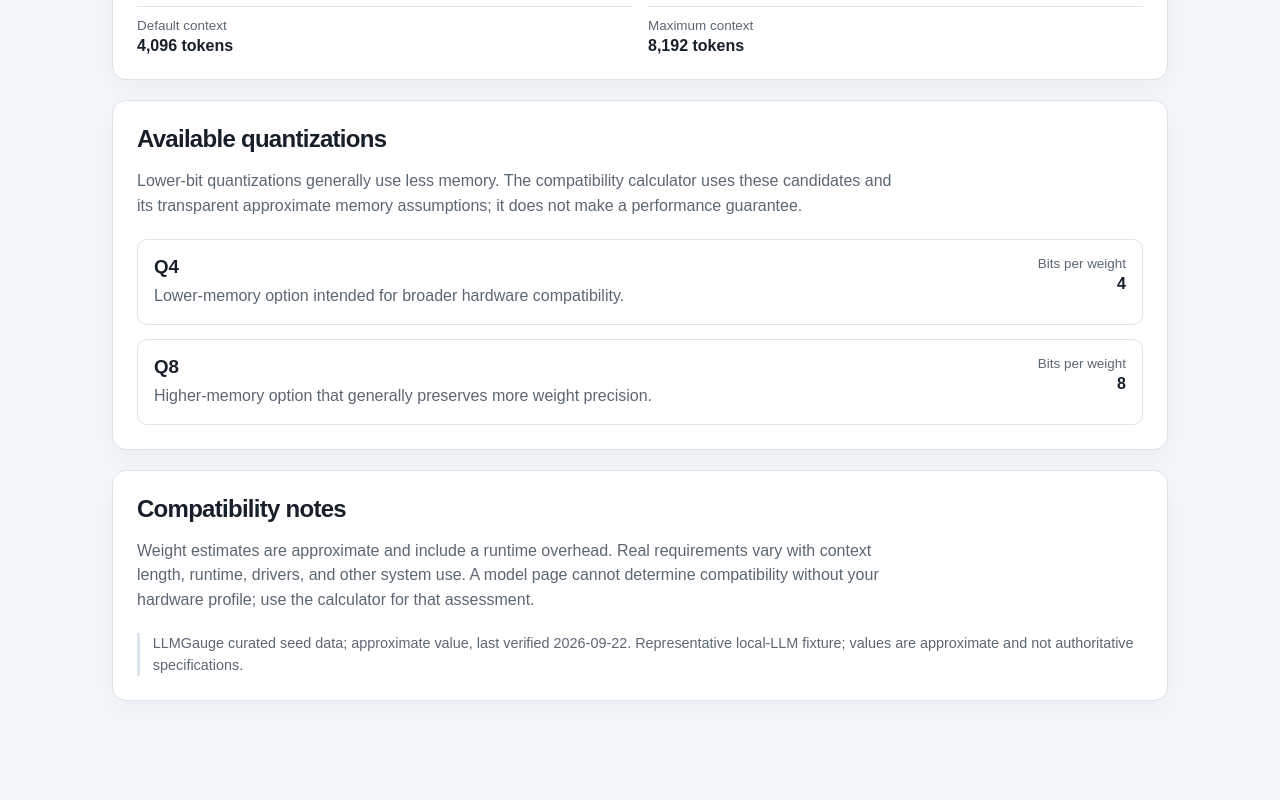
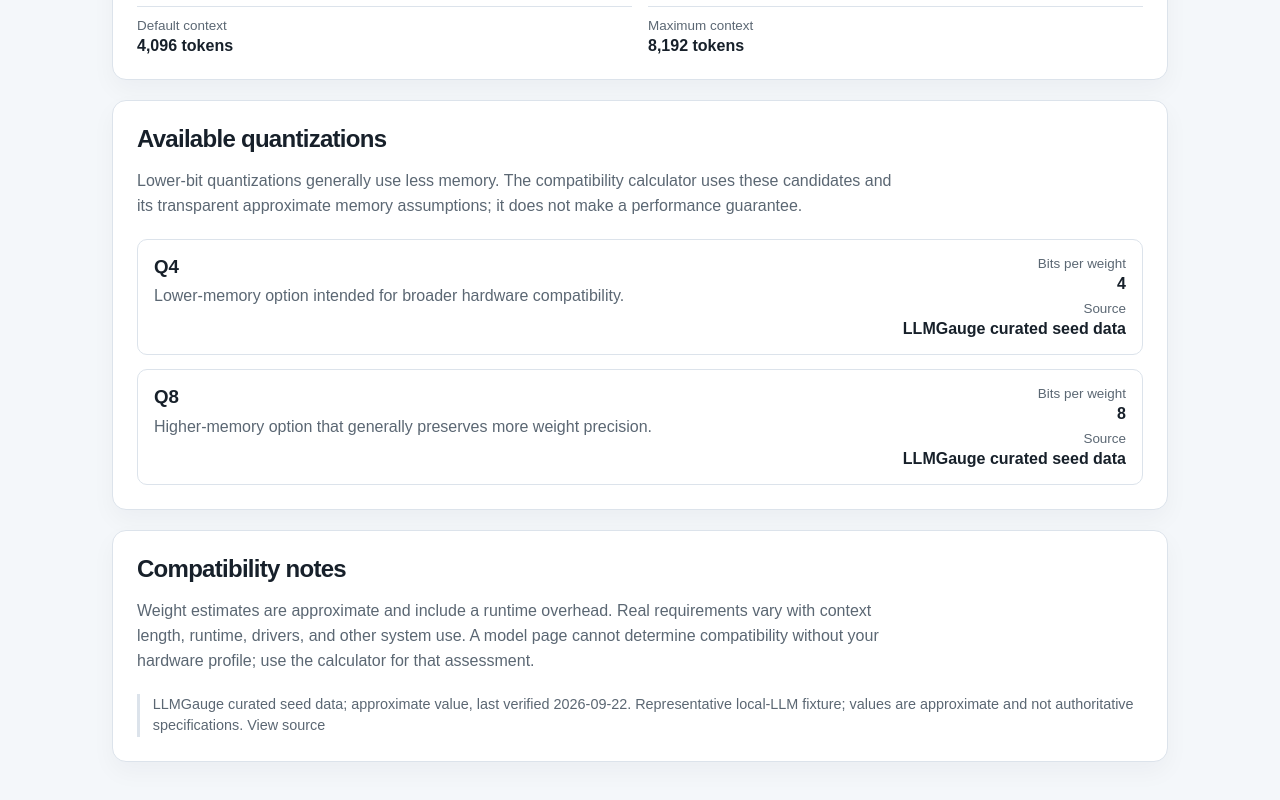
Before and after one commit to sage-yeti/LLMGauge, a Next.js app: page /models/example-7b-instruct in a window 1280 px wide. Shown: the part 682-1482 px from the top of the page. Before the commit the page ends 1431 px from the top, so only its background shows below. Built offline with nearby package versions, Linux system fonts and the light colour scheme; no server answers.

Commit message:
Expand catalog with curated real models and GPUs

```diff
--- a/src/app/catalog-page.tsx
+++ b/src/app/catalog-page.tsx
@@ -61,6 +61,12 @@ export function ModelCatalogPage({ model }: { model: ModelDefinition }) {
             <dt>Runtimes</dt>
             <dd>{model.supportedRuntimes.join(", ")}</dd>
           </div>
+          {model.license && (
+            <div>
+              <dt>License</dt>
+              <dd>{model.license}</dd>
+            </div>
+          )}
           <div>
             <dt>Default context</dt>
             <dd>{model.defaultContextLength.toLocaleString()} tokens</dd>
@@ -100,6 +106,18 @@ export function ModelCatalogPage({ model }: { model: ModelDefinition }) {
                     <dd>{formatGiB(quantization.sizeGiB)}</dd>
                   </div>
                 )}
+                <div>
+                  <dt>Source</dt>
+                  <dd>
+                    <a
+                      href={quantization.provenance.sourceUrl}
+                      target="_blank"
+                      rel="noreferrer"
+                    >
+                      {quantization.provenance.source}
+                    </a>
+                  </dd>
+                </div>
               </dl>
             </article>
           ))}
@@ -120,7 +138,10 @@ export function ModelCatalogPage({ model }: { model: ModelDefinition }) {
             model.provenance.confidence,
             model.provenance.lastVerified,
           )}
-          {model.provenance.note ? ` ${model.provenance.note}` : ""}
+          {model.provenance.note ? ` ${model.provenance.note}` : ""}{" "}
+          <a href={model.provenance.sourceUrl} target="_blank" rel="noreferrer">
+            View source
+          </a>
         </p>
       </section>
     </main>
@@ -185,6 +206,18 @@ export function GpuCatalogPage({ gpu }: { gpu: GpuDefinition }) {
               </dd>
             </div>
           )}
+          <div>
+            <dt>Specification source</dt>
+            <dd>
+              <a
+                href={gpu.provenance.sourceUrl}
+                target="_blank"
+                rel="noreferrer"
+              >
+                {gpu.provenance.source}
+              </a>
+            </dd>
+          </div>
         </dl>
       </section>
 
```
